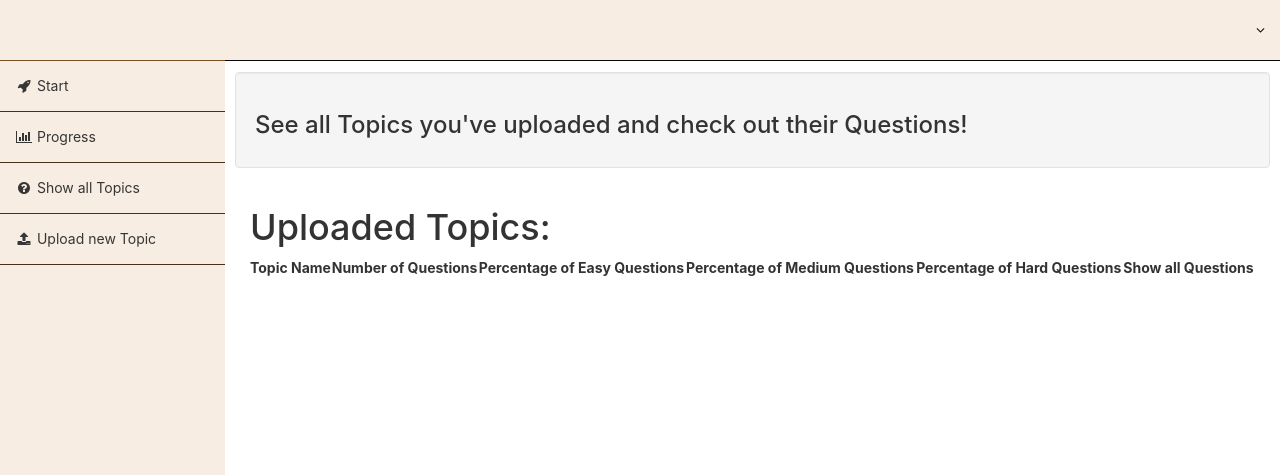
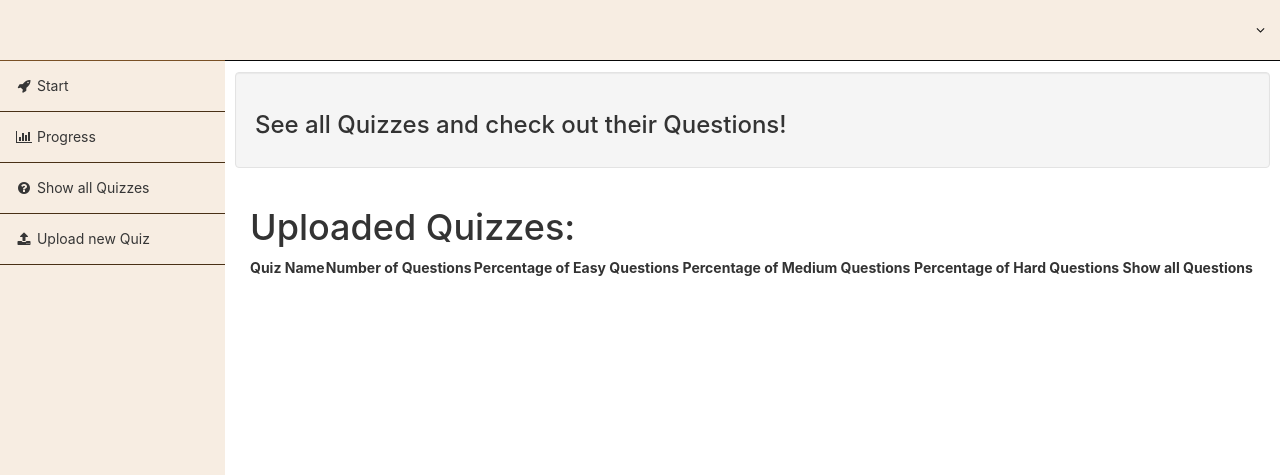
Before and after one commit to scholl123/ELearningQuizApp, a Flask app: template templates/show_all_topics.html in a window 1280 px wide. Shown: the top 475 px of the page. Run offline with Flask 2, Linux system fonts and the light colour scheme; the template is opened without the code that fills it, so the values that code supplies are empty; parts of the project's set-up code (start-up, migrations or seed data) failed here and were passed over; some libraries are stand-ins or nearby versions.

Commit message:
modified for integration in moodle

```diff
--- a/DatabaseAPI.py
+++ b/DatabaseAPI.py
@@ -46,6 +46,8 @@ class Database:
                 raise Exception(f'Cannot add new user. Missing keys: {missing_keys}')
             u_dict['pw'] = md5(u_dict['pw'].encode()).hexdigest()
         self.db.User.update_one({'uid': key}, {'$set': u_dict}, upsert=True)
+        if self.db.Progress.find_one({'uid': key}) is None:
+            self.db.Progress.insert_one({'uid': key, 'badges': []})
         return key
 
     def get_questions(self, topic: str = None, num: int = 0,
--- a/app.py
+++ b/app.py
@@ -22,16 +22,26 @@ app.config['UPLOAD_FOLDER'] = UPLOAD_FOLDER
 @app.route("/", methods=['GET', 'POST'])
 def index():
     """root directory of the web interface. Login interface"""
-    if g.user is None:
-        return redirect(url_for('auth.login'))
+    # if g.user is None:
+    #     return redirect(url_for('auth.login'))
     topics = db.get_topics()
+    if request.args.get('user_id') is not None:
+        session.clear()
+        g.user = {
+            "uid": request.args.get('user_id'),
+            "fname": request.args.get('fname'),
+            "lname": request.args.get('lname')
+        }
+        session['user_id'] = g.user['uid']
+    if db.get_user_by_id(session['user_id']) is None:
+        db.set_user(g.user)
     return render_template("quiz_settings.html", topics=topics)
 
 
 @app.route("/progress")
 @auth.login_required
 def show_progress():
-    uid = g.user['uid']
+    uid = session['user_id']
     user_progress_data = db.get_progress(uid)
     badges = []
 
@@ -46,7 +56,10 @@ def show_progress():
 
     data = db.get_user_statistics(uid)
     palette = (sns.color_palette("colorblind", len(data.keys()))).as_hex()
-    labels = [i for i in range(0, max(len(x) for x in list(data.values())))]
+    try:
+        labels = [i for i in range(0, max(len(x) for x in list(data.values())))]
+    except ValueError:
+        labels = []
     data_dict = dict()
     for key in data.keys():
         data_dict["'" + key + "'"] = (data[key], "'" + str(palette.pop()) + "'")
@@ -99,7 +112,7 @@ def show_uploaded_page():
 
             file.save(os.path.join(app.config['UPLOAD_FOLDER'], filename))
             x = file_handling.transform_input_file_to_topic(file.filename,
-                                                            topic=request.form.get("topic_name"),
+                                                            topic=request.form.get("topic"),
                                                             file=file)
             [db.set_question(q) for q in x]
             return render_template("uploaded.html", notice=1)
@@ -110,7 +123,7 @@ def show_uploaded_page():
 
 
 @app.route("/quiz", methods=['POST', 'GET'])
-@auth.login_required
+# @auth.login_required
 def quiz_setup():
     session['q_index'] = 0
     session['correct'] = 0
@@ -118,17 +131,20 @@ def quiz_setup():
     if request.method == "POST":
         settings = dict()
         settings["topic"] = request.form["topic"]
-        settings["num_questions"] = int(request.form["num_questions"])
-        settings["difficulty"] = int(request.form["difficulty"])
+        # settings["num_questions"] = int(request.form["num_questions"])
+        # settings["difficulty"] = int(request.form["difficulty"])
 
         session['settings'] = settings
 
-        session['quiz'] = db.get_questions(topic=settings['topic'], diff=settings['difficulty'],
-                                           num=settings['num_questions'])
+        # session['quiz'] = db.get_questions(topic=settings['topic'], diff=settings['difficulty'],
+        #                                    num=settings['num_questions'])
+        session['quiz'] = db.get_questions(topic=settings['topic'])
+        session['settings']['num_questions'] = len(session['quiz'])
+        session['settings']['difficulty'] = len(session['quiz'])
 
-        if len(session['quiz']) == 0:
-            flash(f"No more {get_difficulty_string(settings['difficulty'])} questions left.")
-            return redirect(url_for("index"))
+        # if len(session['quiz']) == 0:
+        #     flash(f"No more {get_difficulty_string(settings['difficulty'])} questions left.")
+        #     return redirect(url_for("index"))
 
         session['settings']['num_questions'] = len(session['quiz'])
         return render_template("quiz_view.html", question=session['quiz'][session['q_index']])
@@ -144,6 +160,7 @@ def question():
             values = [(session['correct'], len(session['quiz'])), (10, 10), (4, 6), (1, 3)]
             results = session['settings']
             results['correct'] = session['correct']
+            print(session)
             db.update_progress(session['user_id'], results)
             return render_template("show_quiz_result.html", result=values)
         return render_template("quiz_view.html", question=session['quiz'][session['q_index']])
@@ -155,7 +172,8 @@ def question():
         answered = [current_question['answered'][0] + 1, current_question['answered'][1]]
         is_multiple_choice = len(current_question['answers']) > 1
         if is_multiple_choice:
-            answer = int(answer)
+            if answer is not None:
+                answer = int(answer)
             if answer == current_question['correct_index']:
                 session['correct'] += 1
             else:
--- a/auth.py
+++ b/auth.py
@@ -66,6 +66,7 @@ def login():
 def load_logged_in_user():
     """checks if a user id is stored in the session and gets that user's data from database, storing it in g.user"""
     user_id = session.get('user_id')
+    print(session)
     db = Database()
     # user_id = 0
     if user_id == 0:
@@ -79,6 +80,7 @@ def load_logged_in_user():
         return
 
     if user_id is None:
+        print('Why?')
         g.user = None
     else:
         g.user = db.get_user_by_id(user_id)
--- a/templates/base.html
+++ b/templates/base.html
@@ -68,12 +68,12 @@
                         <li>
                             <a href="{{ url_for('show_all_topics') }}" style="color:rgb(54, 54, 54)"><i
                                     class="fa fa-fw fa fa-question-circle"></i>
-                                Show all Topics</a>
+                                Show all Quizzes</a>
                         </li>
                         <li>
                             <a href="{{ url_for('show_upload_page') }}" style="color:rgb(54, 54, 54)"><i
                                     class="fa fa-fw fa fa-upload"></i> Upload new
-                                Topic</a>
+                                Quiz</a>
                         </li>
                     </ul>
                 </div>
--- a/templates/show_all_topics.html
+++ b/templates/show_all_topics.html
@@ -1,7 +1,7 @@
 {% extends "base.html" %}
 
 {% block info %}
-See all Topics you've uploaded and check out their Questions!
+See all Quizzes and check out their Questions!
 {% endblock %}
 
 {%set all_topics = topics%}
@@ -11,7 +11,7 @@ See all Topics you've uploaded and check out their Questions!
 
     <div class="row">
         <div class="col-xs-12">
-            <h1> Uploaded Topics:</h1>
+            <h1> Uploaded Quizzes:</h1>
         </div>
 
         <div class=" justify-content-center>">
@@ -19,7 +19,7 @@ See all Topics you've uploaded and check out their Questions!
                 <table class="table-striped mx-auto w-auto" , style="width:100%">
                     <thead>
                         <tr>
-                            <th>Topic Name</th>
+                            <th>Quiz Name</th>
                             <th>Number of Questions</th>
                             <th>Percentage of Easy Questions</th>
                             <th>Percentage of Medium Questions</th>
--- a/templates/show_one_topic.html
+++ b/templates/show_one_topic.html
@@ -1,7 +1,7 @@
 {% extends "base.html" %}
 
 {% block info %}
-See one Topic:
+See one Quiz:
 {% endblock %}
 
 
--- a/templates/upload_new_topic.html
+++ b/templates/upload_new_topic.html
@@ -1,14 +1,14 @@
 {% extends "base.html" %}
 
 {% block info %}
-Upload a new Topic for your Quizzes!
+Upload a new Quiz!
 {% endblock info %}
 
 
 {% block main %}
 <form class="form-horizontal" action="/uploaded" method="POST" enctype="multipart/form-data">
     <div class="form-group">
-        <label class="control-label col-sm-2" for="topic">Topic Title:</label>
+        <label class="control-label col-sm-2" for="topic">Quiz Title:</label>
         <div class="col-sm-4">
             <input type="text" class="form-control" id="topic" name="topic" placeholder="Enter topic">
         </div>
--- a/uploads/ResultCsvFile.csv
+++ b/uploads/ResultCsvFile.csv
@@ -1,4 +1,3 @@
 Question,Answer,Alternatives (only for MC),Difficulty
-What is a group of crows called?,murder,"flock, herd",medium
-How many dots appear on a pair of dice?,42,,easy
-December 26th is known by what names in Ireland?,Saint Stephen's Day,"St George’s Day, Second Christmas Day, Reunification Remembrance Day",hard
+A?,A,"B, C",easy
+B?,B,,hard
```
Also changed, not shown: templates/quiz_settings.html (+6 -23 lines), templates/quiz_settings_old.html (added, +50 -0 lines), templates/uploaded.html (+2 -5 lines).
